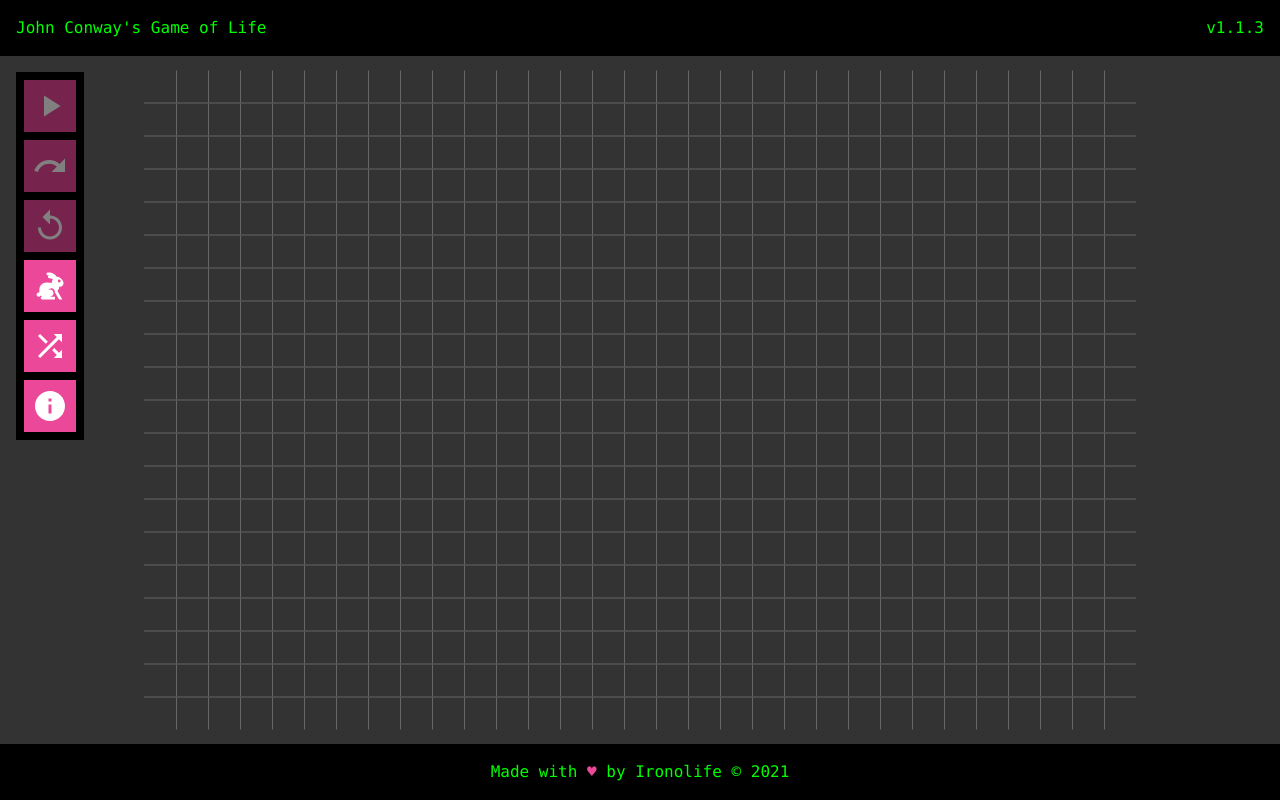
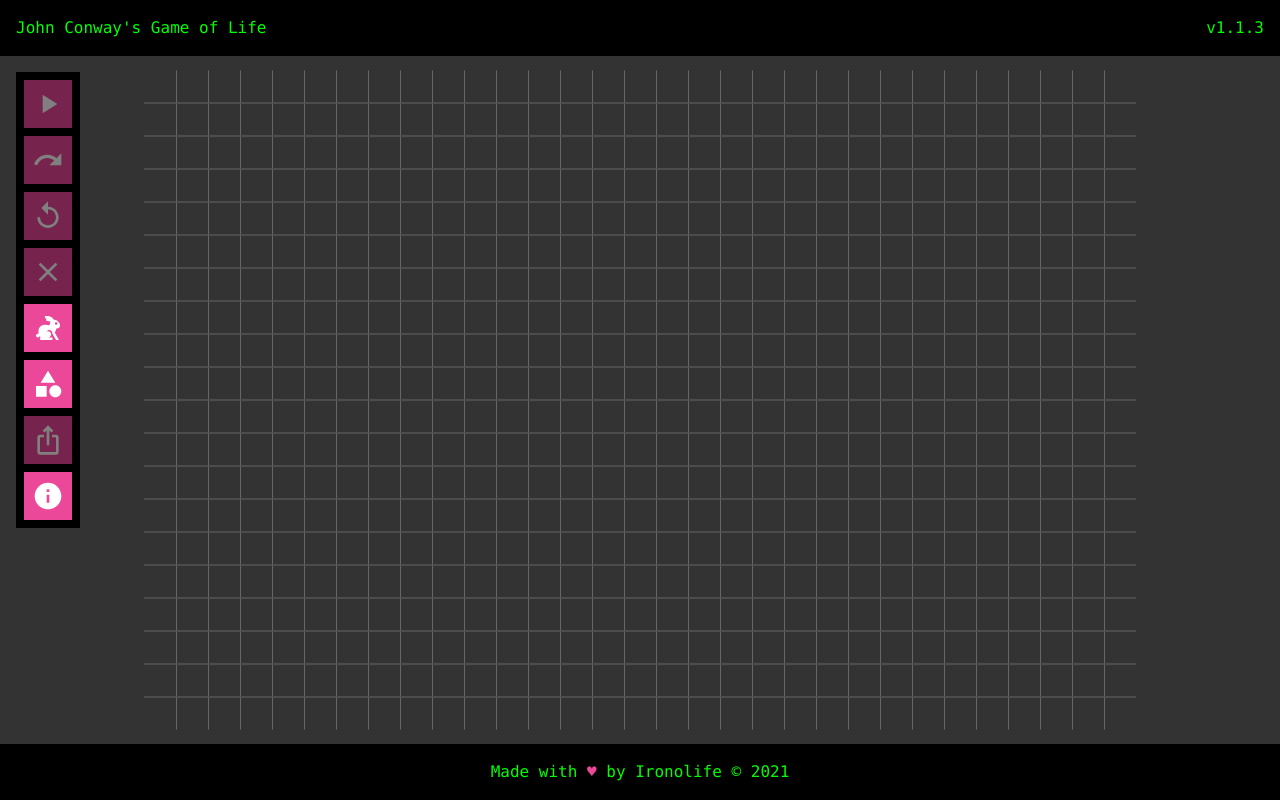
Before and after one commit to Ironolife/Game-Of-Life, a React (Create React App) app: page / in a window 1280 px wide. Built offline with nearby package versions, Linux system fonts and the light colour scheme.

Commit message:
Added Share Feature

```diff
--- a/src/components/Controls/Controls.tsx
+++ b/src/components/Controls/Controls.tsx
@@ -1,15 +1,27 @@
-import { PropsWithChildren, useEffect, useState } from 'react';
+import {
+  Dispatch,
+  PropsWithChildren,
+  SetStateAction,
+  useEffect,
+  useRef,
+  useState,
+} from 'react';
 import { useSelector } from 'react-redux';
-import { next, reset, useRandomTemplate } from '../../reducers/dataSlice';
+import { clear, next, reset, useTemplate } from '../../reducers/dataSlice';
 import { RootState, useAppDispatch } from '../../store';
+import { encodeData } from '../../utils/encodeData';
+import getRandomTemplate from '../../utils/templates';
+import ClearIcon from '../icons/ClearIcon';
+import CopyIcon from '../icons/CopyIcon';
 import ForwardIcon from '../icons/ForwardIcon';
 import InfoIcon from '../icons/InfoIcon';
 import RabbitIcon from '../icons/RabbitIcon';
-import RandomIcon from '../icons/RandomIcon';
 import ResetIcon from '../icons/ResetIcon';
+import ShareIcon from '../icons/ShareIcon';
 import SnailIcon from '../icons/SnailIcon';
 import StartIcon from '../icons/StartIcon';
 import StopIcon from '../icons/StopIcon';
+import TemplateIcon from '../icons/TemplateIcon';
 import TurtleIcon from '../icons/TurtleIcon';
 
 interface ButtonProps {
@@ -29,24 +41,31 @@ const Button = ({
   return (
     <button
       className={
-        'p-2 mr-2 lg:mr-0 lg:mb-2 last:m-0 text-white' +
+        'p-2 mr-2 md:mr-0 md:mb-2 last:m-0 text-white' +
         (isActive ? ' ' + 'bg-pink-700' : ' ' + 'bg-pink-500') +
         (disabled ? ' ' + 'opacity-50 pointer-events-none' : '')
       }
       onClick={handleClick}
       disabled={disabled}
       aria-label={label}
+      title={label}
     >
       {children}
     </button>
   );
 };
 
-const Controls = () => {
-  const [isPlaying, setIsPlaying] = useState(false);
+interface ControlsProps {
+  isPlaying: boolean;
+  setIsPlaying: Dispatch<SetStateAction<boolean>>;
+}
+
+const Group1 = ({ isPlaying, setIsPlaying }: ControlsProps) => {
   const [speed, setSpeed] = useState<500 | 250 | 125>(125);
   const dispatch = useAppDispatch();
-  const livingCells = useSelector((state: RootState) => state.data.livingCells);
+  const { startData, livingCells } = useSelector(
+    (state: RootState) => state.data
+  );
 
   useEffect(() => {
     if (isPlaying) {
@@ -63,35 +82,44 @@ const Controls = () => {
   }, [isPlaying, speed, livingCells]);
 
   return (
-    <div className='absolute bottom-4 left-1/2 lg:bottom-auto lg:top-4 lg:left-4 transform -translate-x-1/2 lg:transform-none'>
-      <div className='relative p-2 inline-flex flex-row lg:flex-col bg-black z-10'>
+    <>
       <Button
-          label={isPlaying ? 'stop button' : 'start button'}
+        label={isPlaying ? 'Stop' : 'Start'}
         handleClick={() => setIsPlaying(!isPlaying)}
         isActive={isPlaying}
         disabled={!isPlaying && livingCells === 0}
       >
-          {isPlaying ? <StopIcon size={36} /> : <StartIcon size={36} />}
+        {isPlaying ? <StopIcon /> : <StartIcon />}
       </Button>
       <Button
-          label='forward button'
+        label='Next State'
         handleClick={() => dispatch(next())}
         disabled={isPlaying || livingCells === 0}
       >
-          <ForwardIcon size={36} />
+        <ForwardIcon />
       </Button>
       <Button
-          label='reset button'
+        label='Reset'
         handleClick={() => {
           dispatch(reset());
           setIsPlaying(false);
         }}
+        disabled={!startData}
+      >
+        <ResetIcon />
+      </Button>
+      <Button
+        label='Clear'
+        handleClick={() => {
+          dispatch(clear());
+          setIsPlaying(false);
+        }}
         disabled={livingCells === 0}
       >
-          <ResetIcon size={36} />
+        <ClearIcon />
       </Button>
       <Button
-          label='speed button'
+        label='Change Speed'
         handleClick={() => {
           switch (speed) {
             case 500:
@@ -106,30 +134,150 @@ const Controls = () => {
           }
         }}
       >
-          {speed === 500 && <SnailIcon size={36} />}
-          {speed === 250 && <TurtleIcon size={36} />}
-          {speed === 125 && <RabbitIcon size={36} />}
+        {speed === 500 && <SnailIcon />}
+        {speed === 250 && <TurtleIcon />}
+        {speed === 125 && <RabbitIcon />}
       </Button>
-        <Button
-          label='template button'
-          handleClick={() => dispatch(useRandomTemplate())}
-          disabled={isPlaying}
+    </>
+  );
+};
+
+interface ShareProps {
+  url: string;
+}
+
+const Share = ({ url }: ShareProps) => {
+  const [copied, setCopied] = useState(false);
+
+  const handleClick = async () => {
+    await navigator?.clipboard?.writeText(url);
+    setCopied(true);
+
+    setTimeout(() => {
+      setCopied(false);
+    }, 100);
+  };
+
+  return (
+    <div className='absolute top-full md:top-1/2 left-1/2 md:left-full transform -translate-x-1/2 md:translate-x-0 md:-translate-y-1/2 flex flex-col md:flex-row items-center justify-center'>
+      <div
+        className='md:hidden w-0 mt-2 border-solid'
+        style={{
+          borderWidth: '0 6px 12px 6px',
+          borderColor: 'transparent transparent black transparent',
+        }}
+      />
+      <div
+        className='hidden md:block ml-2 border-solid'
+        style={{
+          borderWidth: '6px 12px 6px 0',
+          borderColor: 'transparent black transparent transparent',
+        }}
+      />
+      <div className='flex items-center p-2 text-white bg-black'>
+        <input className='px-2' value={url} disabled />
+        <button
+          className='ml-2'
+          aria-label='Copy'
+          title='Copy'
+          onClick={handleClick}
         >
-          <RandomIcon size={36} />
-        </Button>
-        <Button label='info button'>
-          <a
-            href='https://en.wikipedia.org/wiki/Conway%27s_Game_of_Life'
-            target='_blank'
-            rel='noreferrer'
-            aria-label='wiki link'
-          >
-            <InfoIcon size={36} />
-          </a>
-        </Button>
+          <CopyIcon
+            className={
+              'h-5 w-5' +
+              (copied
+                ? ' ' + 'text-green-500'
+                : ' ' + 'transition-colors duration-500 text-white')
+            }
+          />
+        </button>
       </div>
     </div>
   );
 };
 
+const Group2 = ({ isPlaying }: ControlsProps) => {
+  const [url, setUrl] = useState<string | null>(null);
+  const shareRef = useRef<HTMLDivElement>(null);
+  const dispatch = useAppDispatch();
+  const { startData } = useSelector((state: RootState) => state.data);
+
+  useEffect(() => {
+    if (shareRef.current && url) {
+      window.onclick = (event: MouseEvent) => {
+        if (!shareRef.current?.contains(event.target as Node)) {
+          setUrl(null);
+        }
+      };
+
+      return () => {
+        window.onclick = null;
+      };
+    }
+  }, [shareRef.current, url]);
+
+  return (
+    <>
+      <Button
+        label='Use Template'
+        handleClick={() => dispatch(useTemplate(getRandomTemplate()))}
+        disabled={isPlaying}
+      >
+        <TemplateIcon />
+      </Button>
+      <div className='relative mr-2 md:mr-0 md:mb-2'>
+        <div ref={shareRef}>{url ? <Share url={url} /> : null}</div>
+        <Button
+          label='Share'
+          handleClick={() => {
+            if (!url) {
+              setUrl(
+                `${window.location.origin}?data=${encodeData(startData!)}`
+              );
+            } else {
+              setUrl(null);
+            }
+          }}
+          disabled={!startData}
+        >
+          <ShareIcon />
+        </Button>
+      </div>
+      <Button label='Info'>
+        <a
+          href='https://en.wikipedia.org/wiki/Conway%27s_Game_of_Life'
+          target='_blank'
+          rel='noreferrer'
+          aria-label='Wiki Link'
+        >
+          <InfoIcon />
+        </a>
+      </Button>
+    </>
+  );
+};
+
+const Controls = () => {
+  const [isPlaying, setIsPlaying] = useState(false);
+
+  return (
+    <>
+      <div className='md:hidden absolute bottom-4 left-1/2 transform -translate-x-1/2'>
+        <div className='relative p-2 inline-flex bg-black z-10'>
+          <Group1 isPlaying={isPlaying} setIsPlaying={setIsPlaying} />
+        </div>
+      </div>
+      <div className='md:hidden absolute top-4 left-1/2 transform -translate-x-1/2'>
+        <div className='relative p-2 inline-flex bg-black z-10'>
+          <Group2 isPlaying={isPlaying} setIsPlaying={setIsPlaying} />
+        </div>
+      </div>
+      <div className='hidden md:inline-flex relative m-4 p-2 flex-col bg-black z-10'>
+        <Group1 isPlaying={isPlaying} setIsPlaying={setIsPlaying} />
+        <Group2 isPlaying={isPlaying} setIsPlaying={setIsPlaying} />
+      </div>
+    </>
+  );
+};
+
 export default Controls;
--- /dev/null
+++ b/src/components/icons/ClearIcon.tsx
@@ -0,0 +1,10 @@
+import Icon, { IconProps } from './Icon';
+
+const ClearIcon = (props: IconProps) => (
+  <Icon
+    d='M19 6.41L17.59 5 12 10.59 6.41 5 5 6.41 10.59 12 5 17.59 6.41 19 12 13.41 17.59 19 19 17.59 13.41 12z'
+    {...props}
+  />
+);
+
+export default ClearIcon;
--- /dev/null
+++ b/src/components/icons/CopyIcon.tsx
@@ -0,0 +1,10 @@
+import Icon, { IconProps } from './Icon';
+
+const CopyIcon = (props: IconProps) => (
+  <Icon
+    d='M16 1H4c-1.1 0-2 .9-2 2v14h2V3h12V1zm3 4H8c-1.1 0-2 .9-2 2v14c0 1.1.9 2 2 2h11c1.1 0 2-.9 2-2V7c0-1.1-.9-2-2-2zm0 16H8V7h11v14z'
+    {...props}
+  />
+);
+
+export default CopyIcon;
--- a/src/components/icons/Icon.tsx
+++ b/src/components/icons/Icon.tsx
@@ -1,22 +1,19 @@
 export interface IconProps {
-  size?: number;
+  className?: string;
   fill?: string;
 }
 
 const Icon = ({
-  size = 24,
+  className,
   fill = 'currentColor',
   d,
 }: IconProps & { d: string }) => {
   return (
-    <svg
-      viewBox='0 0 24 24'
-      fill={fill}
-      width={`${size}px`}
-      height={`${size}px`}
-    >
-      <path d={d} />
-    </svg>
+    <div className={className ? className : 'h-6 w-6 md:h-8 md:w-8'}>
+      <svg viewBox='0 0 24 24' fill={fill} width='100%' height='100%'>
+        <path d={d} />
+      </svg>
+    </div>
   );
 };
 
--- a/src/components/icons/RandomIcon.tsx
+++ /dev/null
@@ -1,10 +0,0 @@
-import Icon, { IconProps } from './Icon';
-
-const RandomIcon = (props: IconProps) => (
-  <Icon
-    d='M10.59 9.17L5.41 4 4 5.41l5.17 5.17 1.42-1.41zM14.5 4l2.04 2.04L4 18.59 5.41 20 17.96 7.46 20 9.5V4h-5.5zm.33 9.41l-1.41 1.41 3.13 3.13L14.5 20H20v-5.5l-2.04 2.04-3.13-3.13z'
-    {...props}
-  />
-);
-
-export default RandomIcon;
--- /dev/null
+++ b/src/components/icons/ShareIcon.tsx
@@ -0,0 +1,10 @@
+import Icon, { IconProps } from './Icon';
+
+const ShareIcon = (props: IconProps) => (
+  <Icon
+    d='M16 5l-1.42 1.42-1.59-1.59V16h-1.98V4.83L9.42 6.42 8 5l4-4 4 4zm4 5v11c0 1.1-.9 2-2 2H6c-1.11 0-2-.9-2-2V10c0-1.11.89-2 2-2h3v2H6v11h12V10h-3V8h3c1.1 0 2 .89 2 2z'
+    {...props}
+  />
+);
+
+export default ShareIcon;
--- /dev/null
+++ b/src/components/icons/TemplateIcon.tsx
@@ -0,0 +1,10 @@
+import Icon, { IconProps } from './Icon';
+
+const TemplateIcon = (props: IconProps) => (
+  <Icon
+    d='M11,13.5V21.5H3V13.5H11M12,2L17.5,11H6.5L12,2M17.5,13C20,13 22,15 22,17.5C22,20 20,22 17.5,22C15,22 13,20 13,17.5C13,15 15,13 17.5,13Z'
+    {...props}
+  />
+);
+
+export default TemplateIcon;
--- a/src/reducers/dataSlice.ts
+++ b/src/reducers/dataSlice.ts
@@ -1,12 +1,13 @@
 import { createSlice, PayloadAction } from '@reduxjs/toolkit';
-import getRandomTemplate from '../utils/templates';
+import { Template } from '../utils/templates';
 
 const ROW = 20;
 const COL = 31;
 
+export type Data = boolean[][];
 export type Pos = { y: number; x: number };
 
-export const getEmptyShape = (height: number, width: number) =>
+export const getEmptyShape = (height: number, width: number): Data =>
   Array(height)
     .fill(null)
     .map(() =>
@@ -16,11 +17,13 @@ export const getEmptyShape = (height: number, width: number) =>
     );
 
 type DataSliceState = {
-  data: boolean[][];
+  startData: Data | null;
+  data: Data;
   livingCells: number;
 };
 
 const initialState: DataSliceState = {
+  startData: null,
   data: getEmptyShape(ROW, COL),
   livingCells: 0,
 };
@@ -30,7 +33,7 @@ const initialState: DataSliceState = {
 // Any live cell with more than three live neighbours dies, as if by overpopulation.
 // Any dead cell with exactly three live neighbours becomes a live cell, as if by reproduction.
 
-const getLivingNeighbours = (state: boolean[][], { y, x }: Pos): number => {
+const getLivingNeighbours = (state: Data, { y, x }: Pos): number => {
   let count = 0;
 
   const top = y - 1;
@@ -69,11 +72,7 @@ const getLivingNeighbours = (state: boolean[][], { y, x }: Pos): number => {
   return count;
 };
 
-const getNextCellState = (
-  state: boolean[][],
-  value: boolean,
-  pos: Pos
-): boolean => {
+const getNextCellState = (state: Data, value: boolean, pos: Pos): boolean => {
   const livingNeighbours = getLivingNeighbours(state, pos);
 
   if (value) {
@@ -85,17 +84,39 @@ const getNextCellState = (
   }
 };
 
-const getNextState = (state: DataSliceState): DataSliceState => {
+const getNextState = ({ startData, data }: DataSliceState): DataSliceState => {
   let livingCells = 0;
-  const data = state.data.map((row, y) =>
+  const newData = data.map((row, y) =>
     row.map((col, x) => {
-      const cellState = getNextCellState(state.data, col, { y, x });
+      const cellState = getNextCellState(data, col, { y, x });
       if (cellState) livingCells += 1;
       return cellState;
     })
   );
 
-  return { data, livingCells };
+  return { startData, data: newData, livingCells };
+};
+
+export const templateToData = (
+  template: Template,
+  maxRow: number,
+  maxCol: number
+): Data | null => {
+  const height = template.length;
+  const width = Math.max(...template.map((row) => Math.max(...row))) + 1;
+  if (height > maxRow || width > maxCol) return null;
+
+  const data = getEmptyShape(maxRow, maxCol);
+
+  // position shape at center
+  const yOffSet = Math.floor((maxRow - height) / 2);
+  const xOffSet = Math.floor((maxCol - width) / 2);
+
+  template.forEach((row, y) =>
+    row.forEach((x) => (data[y + yOffSet][x + xOffSet] = true))
+  );
+
+  return data;
 };
 
 const dataSlice = createSlice({
@@ -105,40 +126,38 @@ const dataSlice = createSlice({
     toggleValue: (state, { payload: { y, x } }: PayloadAction<Pos>) => {
       state.data[y][x] = !state.data[y][x];
       state.data[y][x] ? (state.livingCells += 1) : (state.livingCells -= 1);
+      state.startData = state.data;
     },
     next: (state) => getNextState(state),
-    useRandomTemplate: () => {
-      const template = getRandomTemplate();
-      const h = template.length;
-      const w = template[0].length;
+    useTemplate: (_, { payload: template }: PayloadAction<Template>) => {
+      const data = templateToData(template, ROW, COL);
+      if (!data) return;
 
-      if (h > ROW || w > COL) return;
+      const livingCells = template.reduce((acc, cur) => acc + cur.length, 0);
 
-      const data = getEmptyShape(ROW, COL);
-
-      // position shape at center
-      const yOffSet = Math.floor((ROW - h) / 2);
-      const xOffSet = Math.floor((COL - w) / 2);
-
-      template.forEach((row, y) =>
-        row.forEach((col, x) => (data[y + yOffSet][x + xOffSet] = col))
-      );
-
-      const livingCells = template.reduce(
-        (acc, cur) => acc + cur.filter((col) => col).length,
-        0
-      );
-
-      return { data, livingCells };
+      return { startData: data, data, livingCells };
     },
-    reset: () => initialState,
+    reset: ({ startData }) => {
+      if (startData) {
+        return {
+          startData,
+          data: startData,
+          livingCells: startData.reduce(
+            (acc, cur) => acc + cur.filter((cur) => cur).length,
+            0
+          ),
+        };
+      }
+    },
+    clear: () => initialState,
   },
 });
 
 export const {
   toggleValue,
   next,
-  useRandomTemplate,
+  useTemplate,
   reset,
+  clear,
 } = dataSlice.actions;
 export default dataSlice.reducer;
--- /dev/null
+++ b/src/utils/encodeData.ts
@@ -0,0 +1,37 @@
+import { Data } from '../reducers/dataSlice';
+import { Template } from './templates';
+
+export const encodeData = (data: Data): string => {
+  const template: Template = [];
+  let height = Number.NEGATIVE_INFINITY;
+  let xMin = Number.POSITIVE_INFINITY;
+
+  data.forEach((row) => {
+    const livingCells = row.reduce((acc, cur, x) => {
+      if (cur) {
+        acc.push(x);
+        if (x < xMin) xMin = x;
+      }
+      return acc;
+    }, [] as number[]);
+
+    if (livingCells.length > 0) {
+      template.push(livingCells);
+      height = template.length;
+    } else if (template.length) template.push([]);
+  });
+
+  // remove bottom side blank edge
+  template.splice(height, template.length - height);
+  // offset x axis
+  template.forEach((row) => row.forEach((value, i) => (row[i] = value - xMin)));
+
+  const json = JSON.stringify(template);
+
+  return btoa(json);
+};
+
+export const decodeData = (encoded: string): Template => {
+  const json = atob(encoded);
+  return JSON.parse(json) as Template;
+};
--- a/src/utils/templates.ts
+++ b/src/utils/templates.ts
@@ -1,6 +1,6 @@
-import { getEmptyShape } from '../reducers/dataSlice';
+export type Template = number[][];
 
-const t1 = [
+const t1: Template = [
   [2, 3, 4, 8, 9, 10],
   [],
   [0, 5, 7, 12],
@@ -16,7 +16,7 @@ const t1 = [
   [2, 3, 4, 8, 9, 10],
 ];
 
-const t2 = [
+const t2: Template = [
   [4, 5, 6, 7],
   [],
   [2, 3, 4, 5, 6, 7, 8, 9],
@@ -28,13 +28,21 @@ const t2 = [
   [4, 5, 6, 7],
 ];
 
-const t3 = [[1, 2], [1, 5, 6], [2, 4, 6], [], [0, 2, 4], [0, 1, 5], [4, 5]];
+const t3: Template = [
+  [1, 2],
+  [1, 5, 6],
+  [2, 4, 6],
+  [],
+  [0, 2, 4],
+  [0, 1, 5],
+  [4, 5],
+];
 
-const t4 = [[1], [0, 1, 2], [1]];
+const t4: Template = [[1], [0, 1, 2], [1]];
 
-const t5 = [[0, 1], [1], [1], [1, 2]];
+const t5: Template = [[0, 1], [1], [1], [1, 2]];
 
-const t6 = [
+const t6: Template = [
   [2, 3],
   [2, 3],
   [1, 4],
@@ -42,7 +50,7 @@ const t6 = [
   [0, 2, 3],
 ];
 
-const templates = [t1, t2, t3, t4, t5, t6];
+const templates: Template[] = [t1, t2, t3, t4, t5, t6];
 
 class TemplateIndex {
   static index = 0;
@@ -54,16 +62,7 @@ class TemplateIndex {
   }
 }
 
-const getRandomTemplate = (): boolean[][] => {
-  const template = templates[TemplateIndex.getTemplateIndex()];
-
-  const height = template.length;
-  const width = Math.max(...template.map((row) => Math.max(...row))) + 1;
-  const data = getEmptyShape(height, width);
-
-  template.forEach((row, y) => row.forEach((x) => (data[y][x] = true)));
-
-  return data;
-};
+const getRandomTemplate = (): Template =>
+  templates[TemplateIndex.getTemplateIndex()];
 
 export default getRandomTemplate;
```
Also changed, not shown: craco.config.js (+5 -5 lines), src/App.tsx (+20 -0 lines), 1 other file (tests, documents, lock files or other folders). Lines whose indentation alone changed are shown as unchanged.
